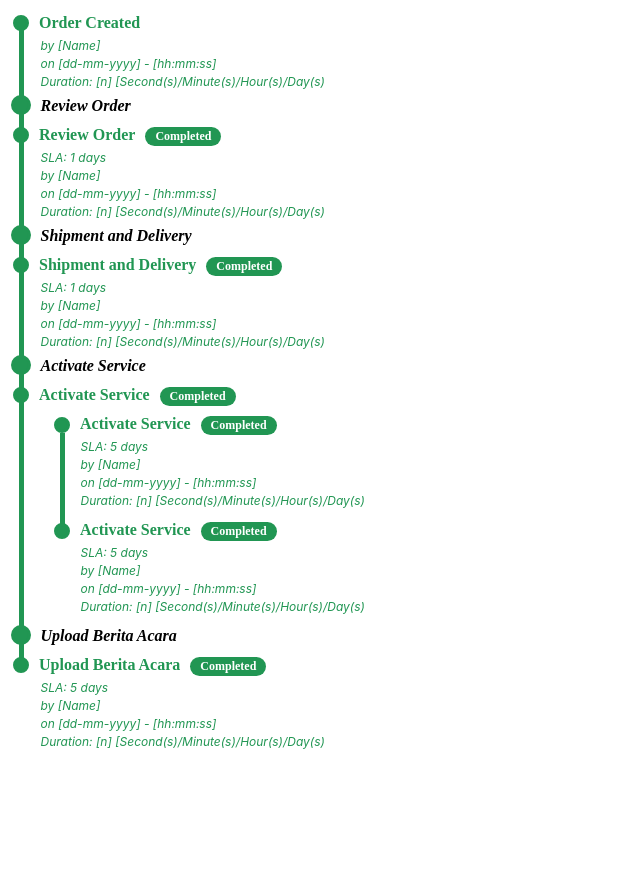
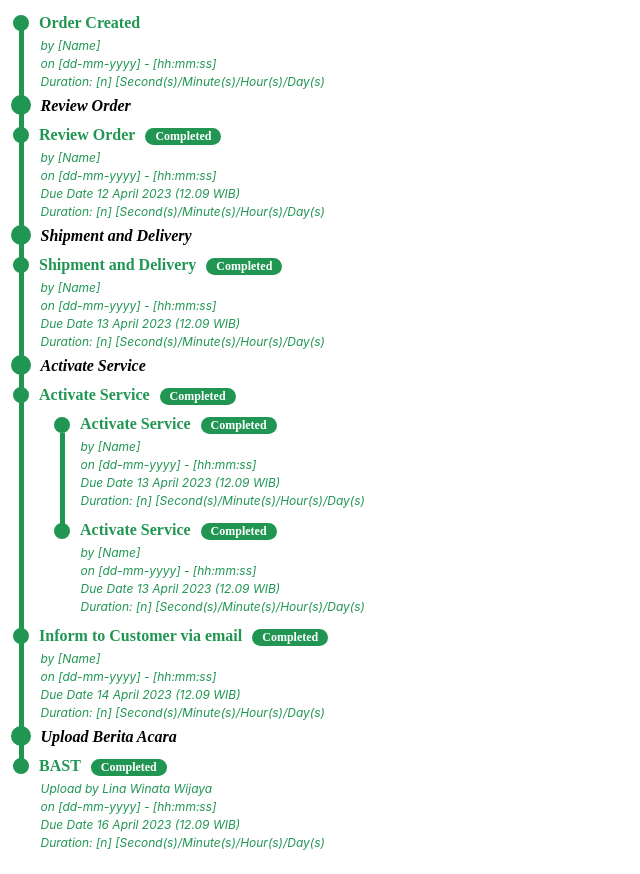
Before and after one commit to HendP/react-oari2y, a React (Create React App) app: page / in a window 1280 px wide. Shown: the whole page, without its empty margins (0-640 px from the left). Before the commit the page ends 800 px from the top, so only its background shows below. Built offline with nearby package versions, Linux system fonts and the light colour scheme.

Commit message:
Update 4 files

```diff
--- a/src/components/badge/badge.css
+++ b/src/components/badge/badge.css
@@ -1,6 +1,6 @@
 .badge {
   display: inline-block;
-  padding: 2px 10px;
+  padding: 1px 10px;
   border-radius: 15px;
   font-size: 12px;
   font-weight: bold;
--- a/src/components/stepper/DgStepper.jsx
+++ b/src/components/stepper/DgStepper.jsx
@@ -19,8 +19,10 @@ function Stepper({
   lastLine,
   sla,
   time,
+  dueDate,
   duration,
   createdBy,
+  uploadedBy,
 }) {
   return (
     <>
@@ -104,9 +106,21 @@ function Stepper({
                   <br />
                 </span>
               )}
+              {uploadedBy && (
+                <span>
+                  Upload by {uploadedBy}
+                  <br />
+                </span>
+              )}
               {time && (
                 <span>
                   on {time}
+                  <br />
+                </span>
+              )}
+              {dueDate && (
+                <span>
+                  Due Date {dueDate}
                   <br />
                 </span>
               )}
@@ -133,9 +147,21 @@ function Stepper({
                   <br />
                 </span>
               )}
+              {uploadedBy && (
+                <span>
+                  Upload by {uploadedBy}
+                  <br />
+                </span>
+              )}
               {time && (
                 <span>
                   on {time}
+                  <br />
+                </span>
+              )}
+              {dueDate && (
+                <span>
+                  Due Date {dueDate}
                   <br />
                 </span>
               )}
@@ -162,9 +188,21 @@ function Stepper({
                   <br />
                 </span>
               )}
+              {uploadedBy && (
+                <span>
+                  Upload by {uploadedBy}
+                  <br />
+                </span>
+              )}
               {time && (
                 <span>
                   on {time}
+                  <br />
+                </span>
+              )}
+              {dueDate && (
+                <span>
+                  Due Date {dueDate}
                   <br />
                 </span>
               )}
--- a/src/components/stepper/dg-stepper.css
+++ b/src/components/stepper/dg-stepper.css
@@ -1,9 +1,5 @@
 /* Positioning */
-.content {
-  margin-left: 10px;
-  display: inline-block;
-}
-
+.content,
 .content-child {
   margin-left: 10px;
   display: inline-block;
--- a/src/template/TemplateSatu.jsx
+++ b/src/template/TemplateSatu.jsx
@@ -21,8 +21,8 @@ export default function TemplateSatu() {
       <Stepper status="completed" title="Review Order" titleCompleted badge />
       <Stepper
         status="empty-completed"
-        sla="1 days"
         time="[dd-mm-yyyy] - [hh:mm:ss]"
+        dueDate="12 April 2023 (12.09 WIB)"
         duration="[n] [Second(s)/Minute(s)/Hour(s)/Day(s)"
         createdBy="[Name]"
         emptyCompleted
@@ -39,8 +39,8 @@ export default function TemplateSatu() {
       />
       <Stepper
         status="empty-completed"
-        sla="1 days"
         time="[dd-mm-yyyy] - [hh:mm:ss]"
+        dueDate="13 April 2023 (12.09 WIB)"
         duration="[n] [Second(s)/Minute(s)/Hour(s)/Day(s)"
         createdBy="[Name]"
         emptyCompleted
@@ -66,9 +66,9 @@ export default function TemplateSatu() {
 
       <Stepper
         status="empty-completed"
-        sla="5 days"
         time="[dd-mm-yyyy] - [hh:mm:ss]"
         duration="[n] [Second(s)/Minute(s)/Hour(s)/Day(s)"
+        dueDate="13 April 2023 (12.09 WIB)"
         createdBy="[Name]"
         emptyCompleted
         child
@@ -85,8 +85,8 @@ export default function TemplateSatu() {
 
       <Stepper
         status="empty-completed"
-        sla="5 days"
         time="[dd-mm-yyyy] - [hh:mm:ss]"
+        dueDate="13 April 2023 (12.09 WIB)"
         duration="[n] [Second(s)/Minute(s)/Hour(s)/Day(s)"
         createdBy="[Name]"
         emptyCompleted
@@ -94,22 +94,33 @@ export default function TemplateSatu() {
       />
 
       {/* 4 */}
-
-      <Stepper status="completed" title="Upload Berita Acara" groupTitle />
       <Stepper
         status="completed"
-        title="Upload Berita Acara"
+        title="Inform to Customer via email"
         titleCompleted
         badge
-        lastLine
       />
 
       <Stepper
         status="empty-completed"
-        sla="5 days"
         time="[dd-mm-yyyy] - [hh:mm:ss]"
+        dueDate="14 April 2023 (12.09 WIB)"
         duration="[n] [Second(s)/Minute(s)/Hour(s)/Day(s)"
         createdBy="[Name]"
+        emptyCompleted
+      />
+
+      {/* 5 */}
+
+      <Stepper status="completed" title="Upload Berita Acara" groupTitle />
+      <Stepper status="completed" title="BAST" titleCompleted badge lastLine />
+
+      <Stepper
+        status="empty-completed"
+        uploadedBy="Lina Winata Wijaya"
+        time="[dd-mm-yyyy] - [hh:mm:ss]"
+        dueDate="16 April 2023 (12.09 WIB)"
+        duration="[n] [Second(s)/Minute(s)/Hour(s)/Day(s)"
         emptyCompleted
       />
     </div>
```
